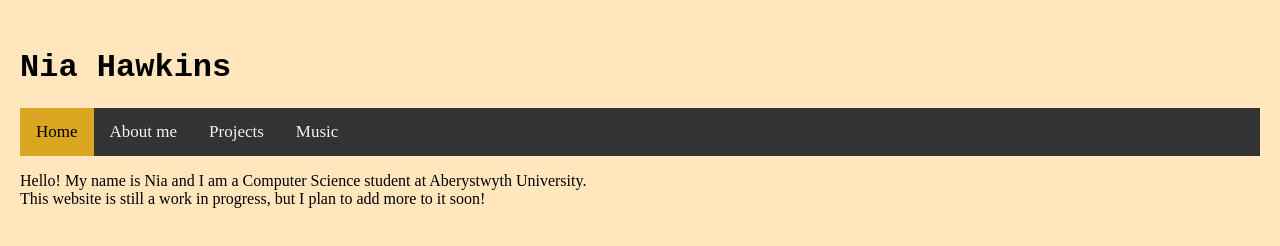
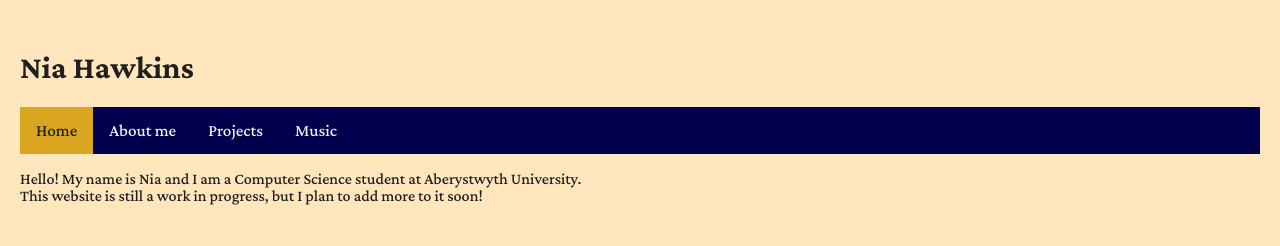
Before and after one commit to nyhawk/personal_website, a plain HTML site: page index.html in a window 1280 px wide. Drawn offline with nearby package versions, Linux system fonts and the light colour scheme.

Commit message:
update colours

```diff
--- a/style.css
+++ b/style.css
@@ -1,19 +1,21 @@
 
 body {
-  font-family: 'Crimson+Pro', sans-serif;
+  font-family: 'Crimson Pro', sans-serif;
   font-weight: 500;
   margin-left: auto;
 	margin-right: auto;
-
+  color: rgb(31, 31, 31);
 	padding: 20px;
   background-color: #ffe6bc;
+  /* background-color: ivory; */
 }
 
 
 .menu {
-  background-color: #333;
+  background-color: rgb(0, 0, 77);
   overflow: hidden;
-  font-family: 'Crimson+Pro';
+  font-family: 'Crimson Pro', sans-serif;
+  color: white;
   margin:0;
   padding: 0;
 }
@@ -34,31 +36,31 @@ body {
 }
 /* Change the color of links on hover */
 .menu a:hover {
-  background-color: #ddd;
-  color: black;
+  background-color: darkgoldenrod;
+  color: white;
 }
 
 /* Add a color to the active/current link */
 .menu a.active {
   background-color: goldenrod;
-  color: black;
+  color: rgb(31, 31, 31);
 }
 
 
 p, ul {
 	/* font-size: 15px; */
-	font-family: "Crimson+Pro";
+	font-family: "Crimson Pro", sans-serif;
 }
 
 h1, h4 {
-	font-family:  'Crimson+Pro', monospace;
+	font-family:  'Crimson Pro', sans-serif;
     font-weight: bold;
 }
 
 table, th, td {
-	font-family: 'Crimson+Pro', monospace;
+	font-family: 'Crimson Pro', sans-serif;
 	border-style: solid;
-	border-color: black;
+	border-color: rgb(31, 31, 31);
 	border-width: thin;
 }
 
```
